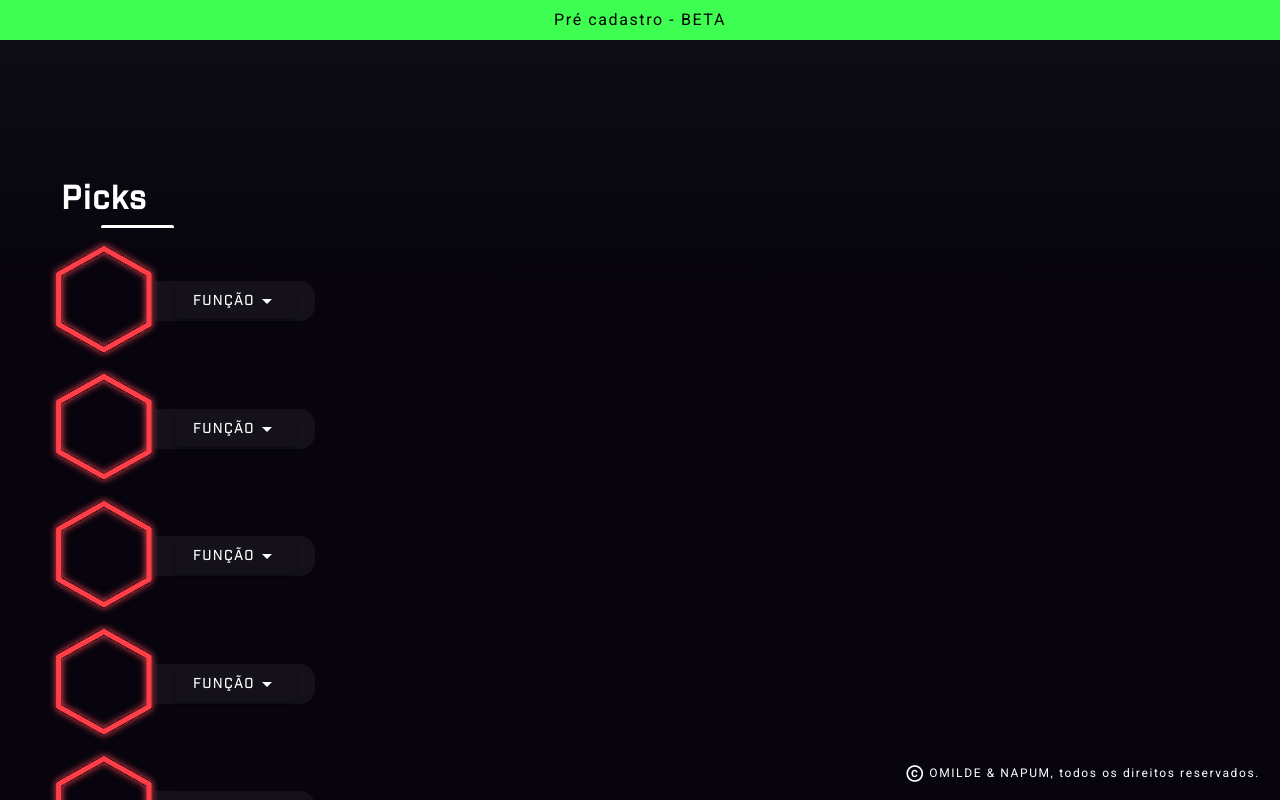
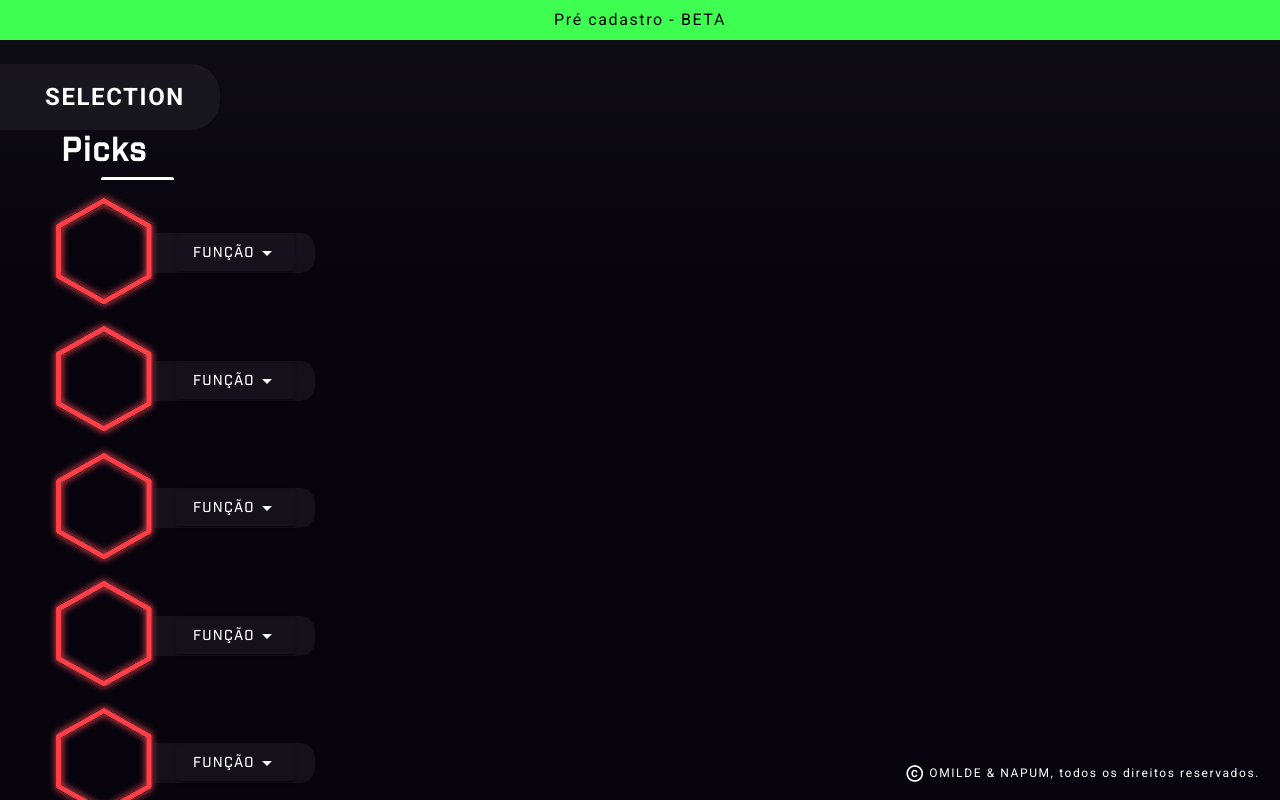
Before and after one commit to itmoura/valorozo, a Vue app: page /selectionPlayers in a window 1280 px wide. Shown: the top 800 px of the page. Built offline with nearby package versions, Linux system fonts and the light colour scheme.

Commit message:
Fix errors

```diff
--- a/src/style.css
+++ b/src/style.css
@@ -21,6 +21,19 @@ html {
    overflow: hidden;
 }
 
+.screenName {
+   display: inline-block;
+   background: rgba(255, 255, 255, 0.05);
+   border-radius:  0px 30px 30px 0px;
+   padding: 15px 35px 15px 45px;
+   position: absolute;
+   top: 8vh;
+   left: 0;
+   color: #fff;
+   text-transform: uppercase;
+   font-size: 1.5rem;
+}
+
 .v-messages__message {
    color: #fff !important;
 }
```
